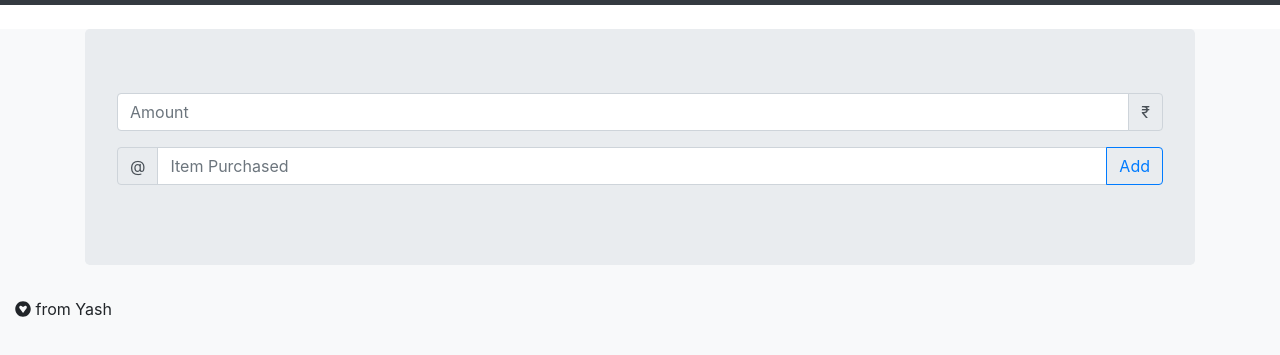
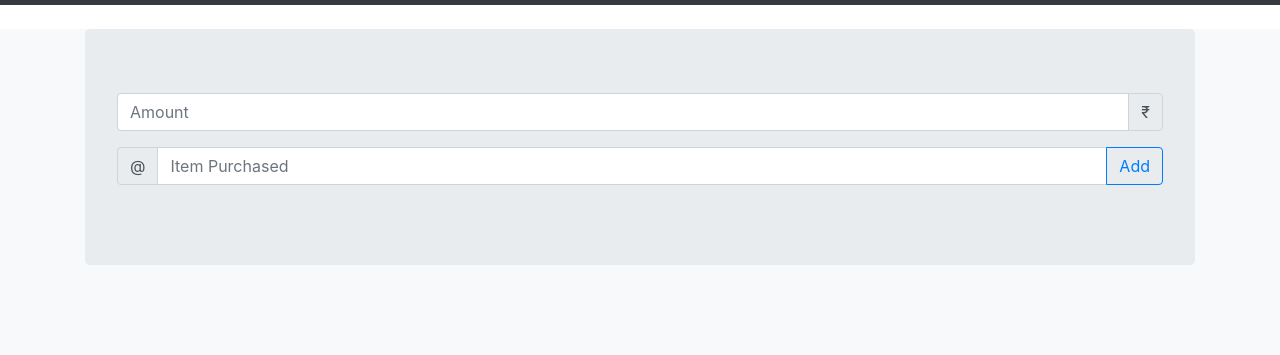
Before and after one commit to YashPaste/ExpenseApp, a plain HTML site: page index.html in a window 1280 px wide. Shown: the part 51-406 px from the top of the page. Drawn offline with nearby package versions, Linux system fonts and the light colour scheme.

Commit message:
Update index.html

```diff
--- a/index.html
+++ b/index.html
@@ -66,7 +66,7 @@
                     </ul>
                     </div>
         </div>
-          <p class="madewithlove"><i class="fab fa-gratipay"></i> from Yash</p> </div>
+
         </div>
 
 	<div>
```
